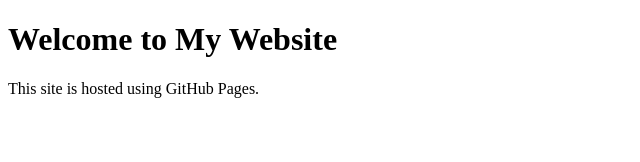
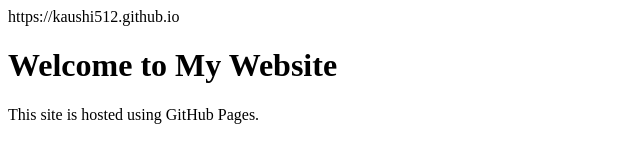
Before and after one commit to Kaushi512/kaushi512.github.io, a plain HTML site: page index.html in a window 1280 px wide. Shown: the whole page, without its empty margins (0-640 px from the left). Drawn offline with Linux system fonts and the light colour scheme.

Commit message:
Update index.html

```diff
--- a/index.html
+++ b/index.html
@@ -4,7 +4,10 @@
   <title>Kaushi Website</title>
 </head>
 <body>
+  https://kaushi512.github.io
+
   <h1>Welcome to My Website</h1>
+
   <p>This site is hosted using GitHub Pages.</p>
 </body>
 </html>
```
